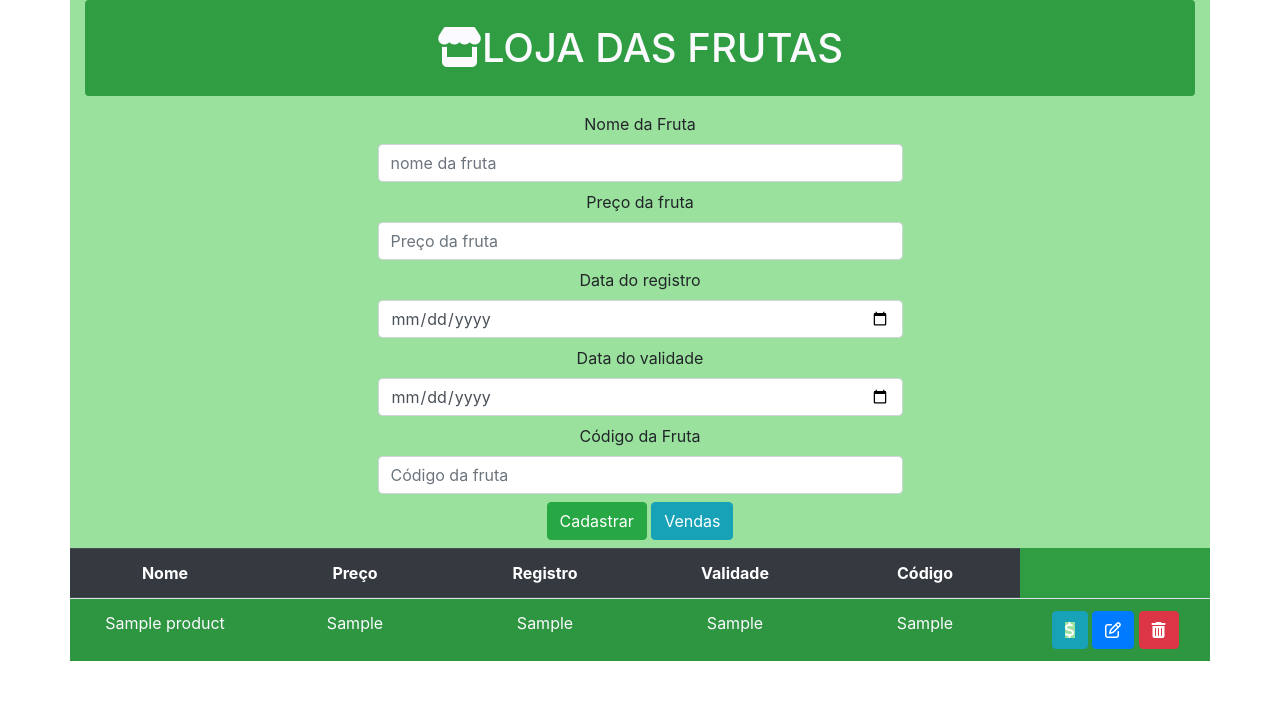
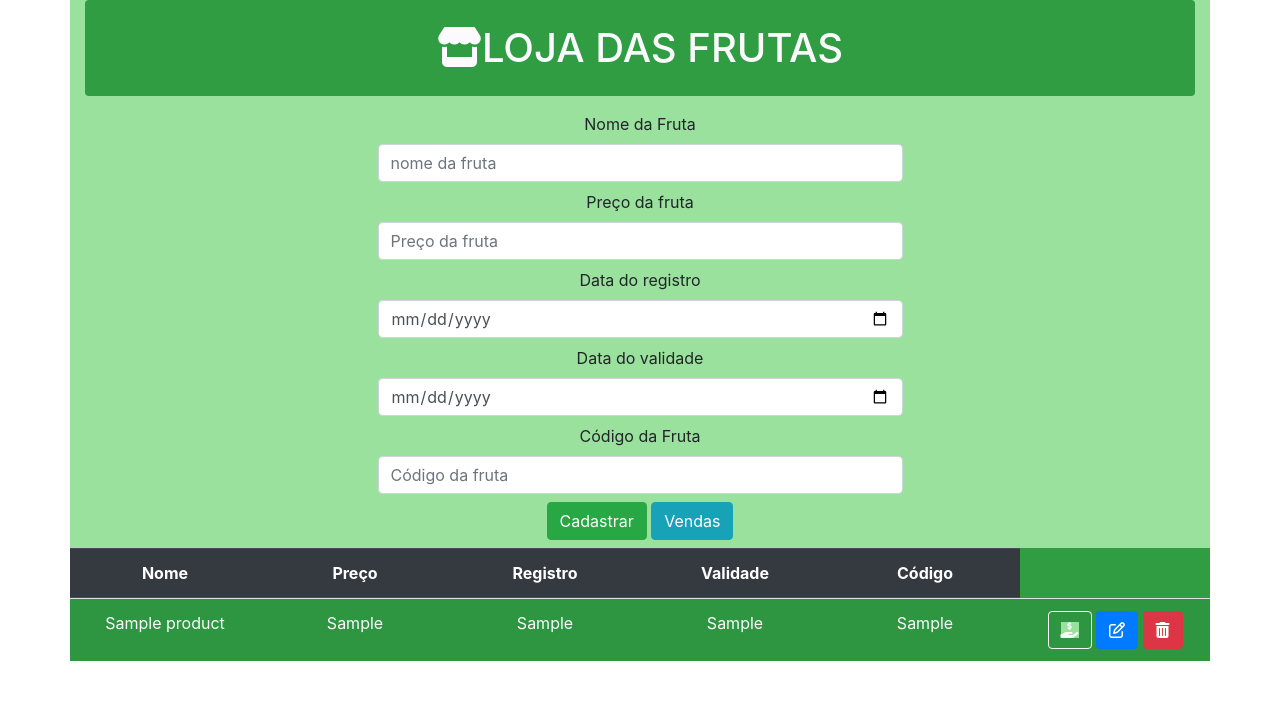
Before and after one commit to Diego-si/projetoc, a PHP site: page /index.php in a window 1280 px wide. Shown: the top 720 px of the page. Run offline with PHP 8.4, Linux system fonts and the light colour scheme; tables that the repository leaves empty or names only in its code hold one stand-in row (values such as "Sample post"); some libraries are stand-ins or nearby versions.

Commit message:
adicionando cores nos botoes

```diff
--- a/index.php
+++ b/index.php
@@ -104,7 +104,7 @@
             <td><?php echo $row['vlvalidade']; ?></td>
             <td><?php echo $row['vlcodigo']; ?></td>
             <td>
-              <a href="vendas.php?vender=<?php echo $row['idproduct']; ?>" class="btn btn-info btn-xs"><i class="fas fa-dollar-sign"></i></a>
+              <a href="vendas.php?vender=<?php echo $row['idproduct']; ?>" class="btn btn-outline-light btn-xs"><i class="fas fa-hand-holding-usd"></i></a>
               <a href="index.php?edit=<?php echo $row['idproduct']; ?>" class="btn btn-primary btn-xs"><i class="fa fa-edit"></i></a>
               <a href="process.php?delete=<?php echo $row['idproduct']; ?>" onclick="return confirm('Deseja realmente excluir este registro?')" class="btn btn-danger btn-xs"><i class="fa fa-trash"></i></a>
             </td>
```
